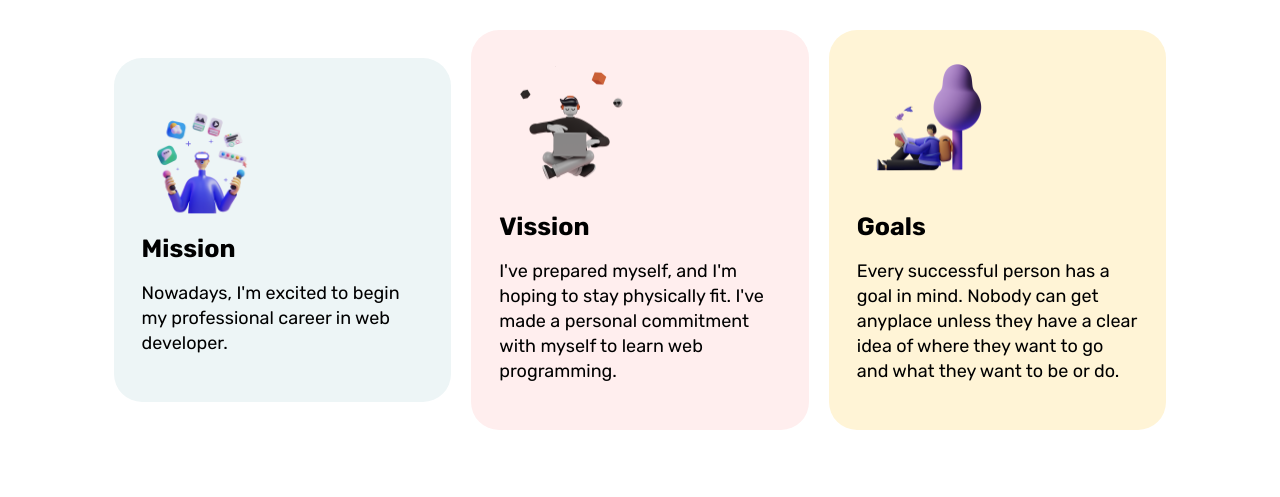
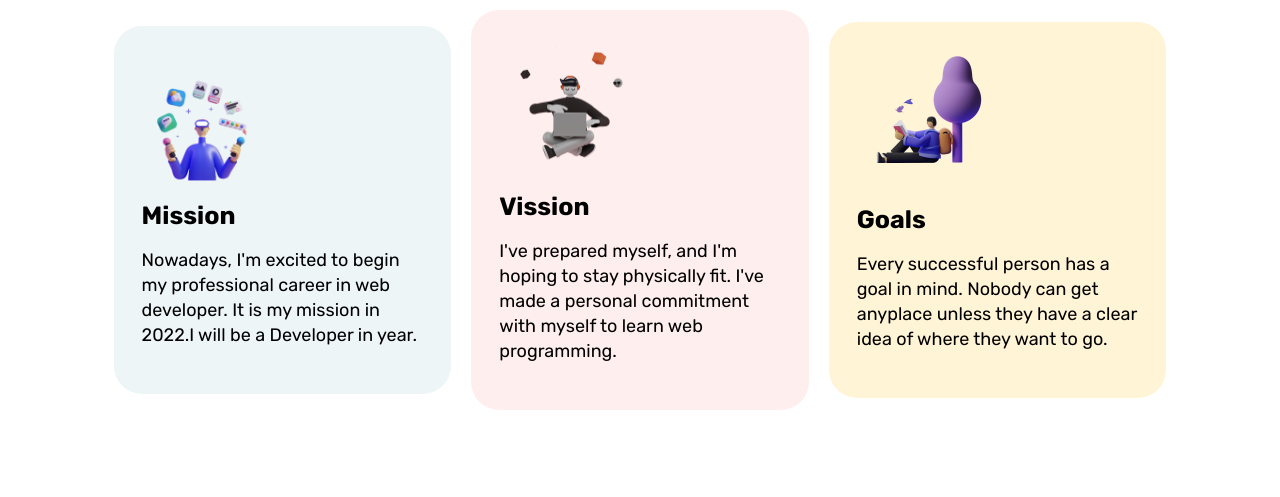
Before and after one commit to mdimransorker/assignment-one, a plain HTML site: page index.html in a window 1280 px wide. Shown: the part 757-1254 px from the top of the page. Drawn offline with Linux system fonts and the light colour scheme; a web font is replaced by a local one.

Commit message:
section and div part changes

```diff
--- a/index.html
+++ b/index.html
@@ -33,7 +33,7 @@
         <div class="my-mission-item One-third-width">
             <img src="images/illustrators/illustrator-1.png" alt="illustrator-1">
             <h5>Mission</h5>
-            <p>Nowadays, I'm excited to begin my professional career in web developer.</p>
+            <p>Nowadays, I'm excited to begin my professional career in web developer. It is my mission in 2022.I will be a Developer in year.</p>
         </div>
         <div class="my-mission-item One-third-width lite-pink">
             <img src="images/illustrators/illustrator-2.png" alt="illustrator-2">
@@ -43,7 +43,7 @@
         <div class="my-mission-item One-third-width lite-orange">
             <img src="images/illustrators/illustrator-3.png" alt="illustrator-3">
             <h5>Goals</h5>
-            <p>Every successful person has a goal in mind. Nobody can get anyplace unless they have a clear idea of where they want to go and what they want to be or do.</p>
+            <p>Every successful person has a goal in mind. Nobody can get anyplace unless they have a clear idea of where they want to go.</p>
         </div>
     </div>
 </section>
--- a/style.css
+++ b/style.css
@@ -1,5 +1,6 @@
-body{
+html,body{
     margin: 0;
+    padding: 0;
     font-family: 'Rubik', sans-serif;
 }
 h1{
@@ -27,7 +28,7 @@ a{
     text-decoration: none;
 }
 section{
-    margin-bottom: 100px;
+    margin-bottom: 80px;
 }
 .section-heading{
     text-align: center;
```
